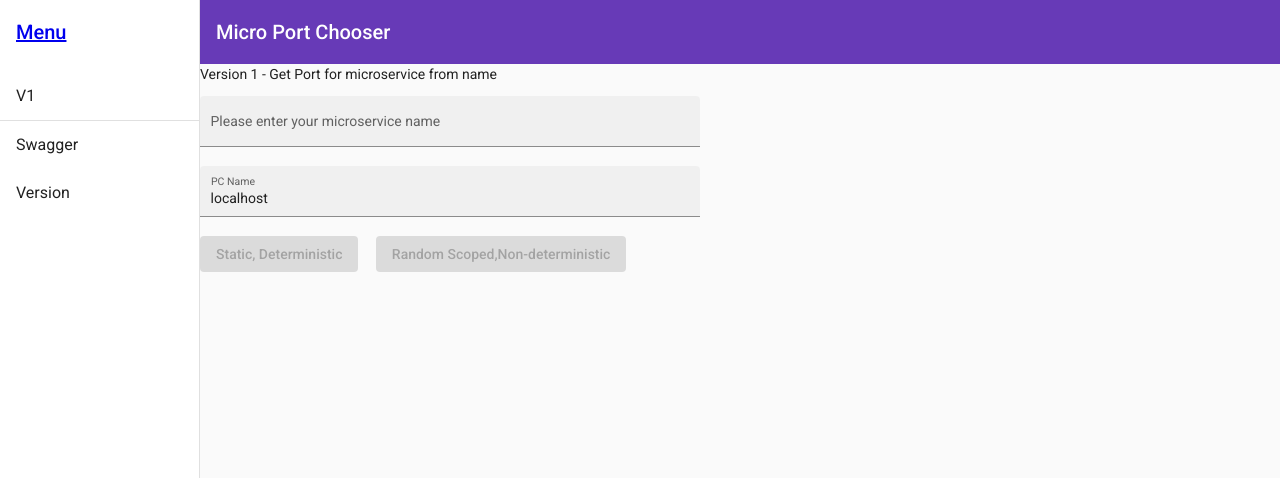
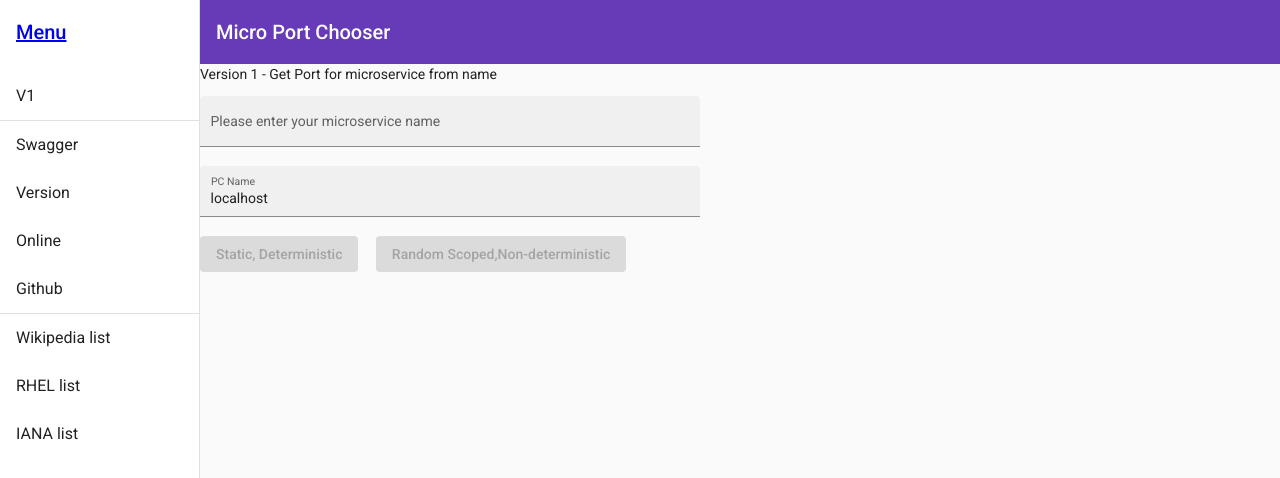
Before and after one commit to ignatandrei/MicroservicesPortChooser, an Angular app in the folder src/MicroservicesAng/: page /static/mpcv1 in a window 1280 px wide. Shown: the top 478 px of the page. Built offline with nearby package versions, Linux system fonts and the light colour scheme.

Commit message:
with more links

```diff
--- a/src/MicroservicesAng/src/app/primary-navig/primary-navig.component.html
+++ b/src/MicroservicesAng/src/app/primary-navig/primary-navig.component.html
@@ -11,7 +11,12 @@
       <mat-divider></mat-divider>
       <a mat-list-item href="/swagger" target="_blank">Swagger</a>
       <a mat-list-item href="/ams" target="_blank">Version</a>
-
+      <a mat-list-item href="https://microservicesportchooser.azurewebsites.net/" target="_blank">Online</a>
+      <a mat-list-item href="https://github.com/ignatandrei/MicroservicesPortChooser/" target="_blank">Github</a>
+      <mat-divider></mat-divider>
+      <a mat-list-item href="https://en.wikipedia.org/wiki/List_of_TCP_and_UDP_port_numbers">Wikipedia list</a>
+      <a mat-list-item href="https://web.mit.edu/rhel-doc/4/RH-DOCS/rhel-sg-en-4/ch-ports.html">RHEL list</a>
+      <a mat-list-item href="https://www.iana.org/assignments/service-names-port-numbers/service-names-port-numbers.xhtml">IANA list</a>
     </mat-nav-list>
 
   </mat-sidenav>
```
